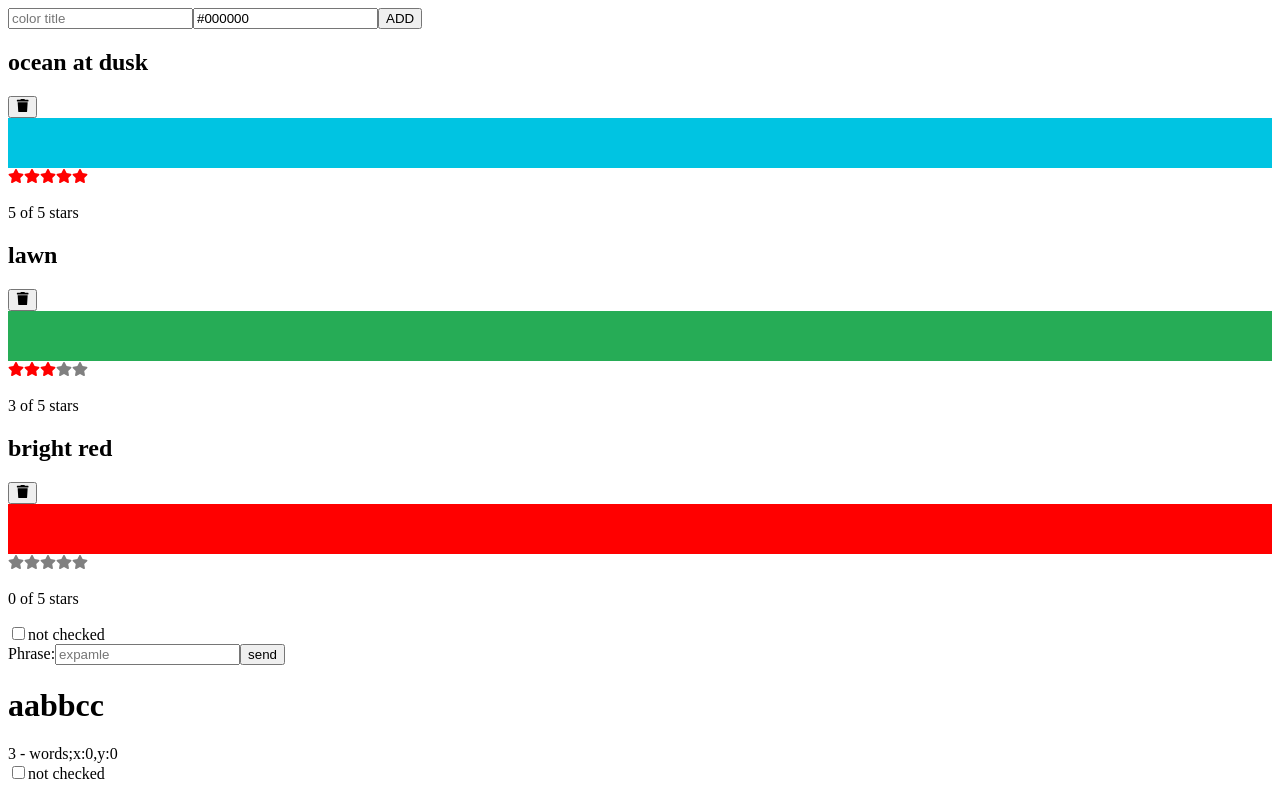
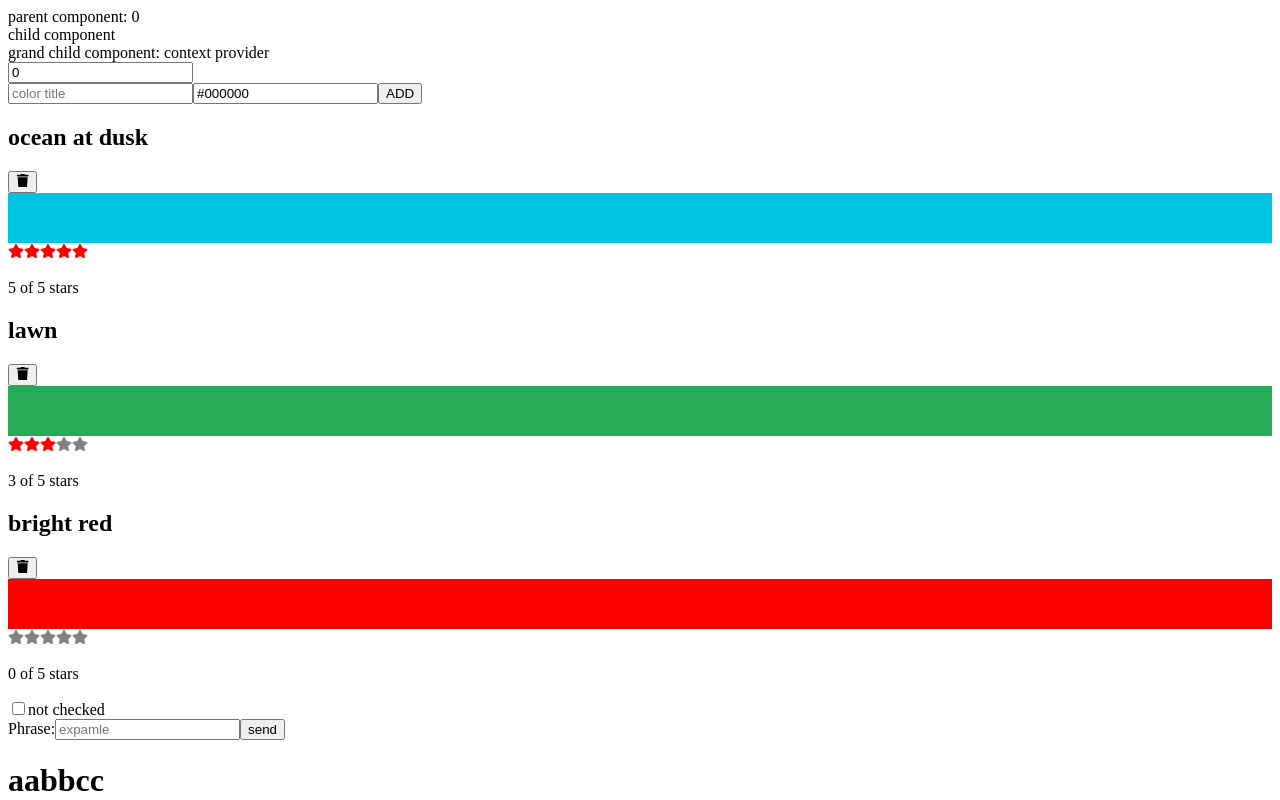
Before and after one commit to ShuHasegawa17/react-samples, a React (Vite) app: page / in a window 1280 px wide. Shown: the top 800 px of the page. Built offline with nearby package versions, Linux system fonts and the light colour scheme.

Commit message:
contextのサンプル

```diff
--- a/src/App.tsx
+++ b/src/App.tsx
@@ -9,12 +9,14 @@ import { Render } from './components/effect/Render';
 import { CheckboxReducer } from './components/reducer/CheckboxReducer';
 import { Numbers } from './components/reducer/Numbers';
 import { UserReducer } from './components/reducer/User';
+import { Parent } from './components/context/Parent';
 
 export const ColorContext = createContext({ colors: colorData });
 
 function App() {
   return (
     <>
+      <Parent></Parent>
       {/* states */}
       <ColorProvider>
         <AddColorForm />
--- /dev/null
+++ b/src/components/context/Child.tsx
@@ -0,0 +1,28 @@
+import { useContext } from 'react';
+import { SampleContext } from './Parent';
+
+export function Child() {
+  return (
+    <>
+      <div>child component</div>
+      <GrandChild />
+    </>
+  );
+}
+
+export function GrandChild() {
+  // 3
+  const { title, value, setValue } = useContext(SampleContext);
+  return (
+    <>
+      grand child component: {title}
+      <div>
+        <input
+          type="text"
+          value={value}
+          onChange={(element) => setValue(+element.target.value)}
+        />
+      </div>
+    </>
+  );
+}
--- /dev/null
+++ b/src/components/context/Parent.tsx
@@ -0,0 +1,32 @@
+import { Dispatch, SetStateAction, createContext, useState } from 'react';
+import { Child } from './Child';
+
+type ISampleValue = {
+  title: string;
+  value: number;
+  setValue: Dispatch<SetStateAction<number>>;
+};
+
+// 1
+export const SampleContext = createContext<ISampleValue>({
+  title: '',
+  value: 0,
+  setValue: () => {},
+});
+
+export function Parent() {
+  const [value, setValue] = useState(0);
+  const providValue = {
+    title: 'context provider',
+    value,
+    setValue,
+  };
+
+  return (
+    // 2
+    <SampleContext.Provider value={providValue}>
+      parent component: {providValue.value}
+      <Child />
+    </SampleContext.Provider>
+  );
+}
```
